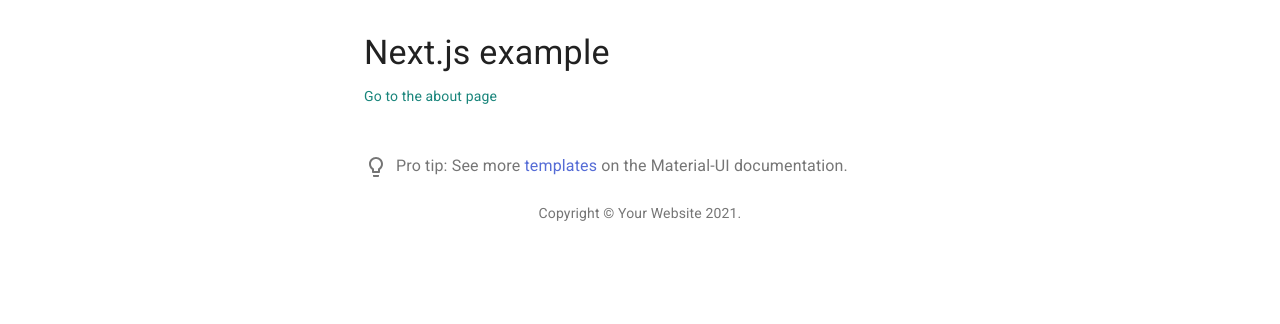
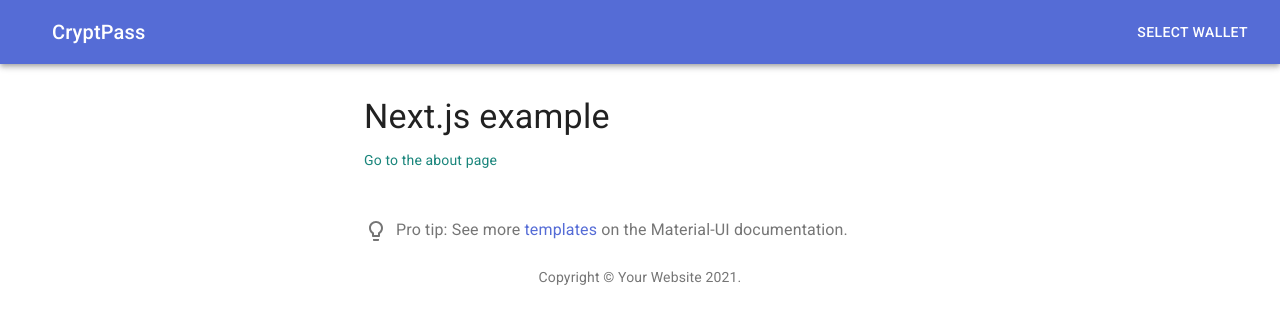
Before and after one commit to McCrearyD/ar-vault, a Next.js app: page / in a window 1280 px wide. Shown: the top 324 px of the page. Built offline with nearby package versions, Linux system fonts and the light colour scheme.

Commit message:
nav starter

```diff
--- /dev/null
+++ b/components/nav.js
@@ -0,0 +1,40 @@
+import React from 'react';
+import { makeStyles } from '@material-ui/core/styles';
+import AppBar from '@material-ui/core/AppBar';
+import Toolbar from '@material-ui/core/Toolbar';
+import Typography from '@material-ui/core/Typography';
+import Button from '@material-ui/core/Button';
+import IconButton from '@material-ui/core/IconButton';
+// import MenuIcon from '@material-ui/icons/Menu';
+
+const useStyles = makeStyles((theme) => ({
+  root: {
+    flexGrow: 1,
+  },
+  menuButton: {
+    marginRight: theme.spacing(2),
+  },
+  title: {
+    flexGrow: 1,
+  },
+}));
+
+export default function Nav() {
+  const classes = useStyles();
+
+  return (
+    <div className={classes.root}>
+      <AppBar position="static">
+        <Toolbar>
+          <IconButton edge="start" className={classes.menuButton} color="inherit" aria-label="menu">
+            {/* <MenuIcon /> */}
+          </IconButton>
+          <Typography variant="h6" className={classes.title}>
+            CryptPass
+          </Typography>
+          <Button color="inherit">Select Wallet</Button>
+        </Toolbar>
+      </AppBar>
+    </div>
+  );
+}
--- a/pages/_app.js
+++ b/pages/_app.js
@@ -4,6 +4,7 @@
 import { ThemeProvider } from '@material-ui/core/styles';
 import CssBaseline from '@material-ui/core/CssBaseline';
 import theme from '../src/theme';
+import Nav from '../components/nav'
 
 export default function MyApp(props) {
   const { Component, pageProps } = props;
@@ -25,6 +26,7 @@
       <ThemeProvider theme={theme}>
         {/* CssBaseline kickstart an elegant, consistent, and simple baseline to build upon. */}
         <CssBaseline />
+        <Nav />
         <Component {...pageProps} />
       </ThemeProvider>
     </React.Fragment>
--- a/pages/index.js
+++ b/pages/index.js
@@ -5,10 +5,13 @@
 import ProTip from '../src/ProTip';
 import Link from '../src/Link';
 import Copyright from '../src/Copyright';
+// import Nav from '../components/nav'
 
 export default function Index() {
   return (
     <Container maxWidth="sm">
+      {/* <Nav /> */}
+
       <Box my={4}>
         <Typography variant="h4" component="h1" gutterBottom>
           Next.js example
```
